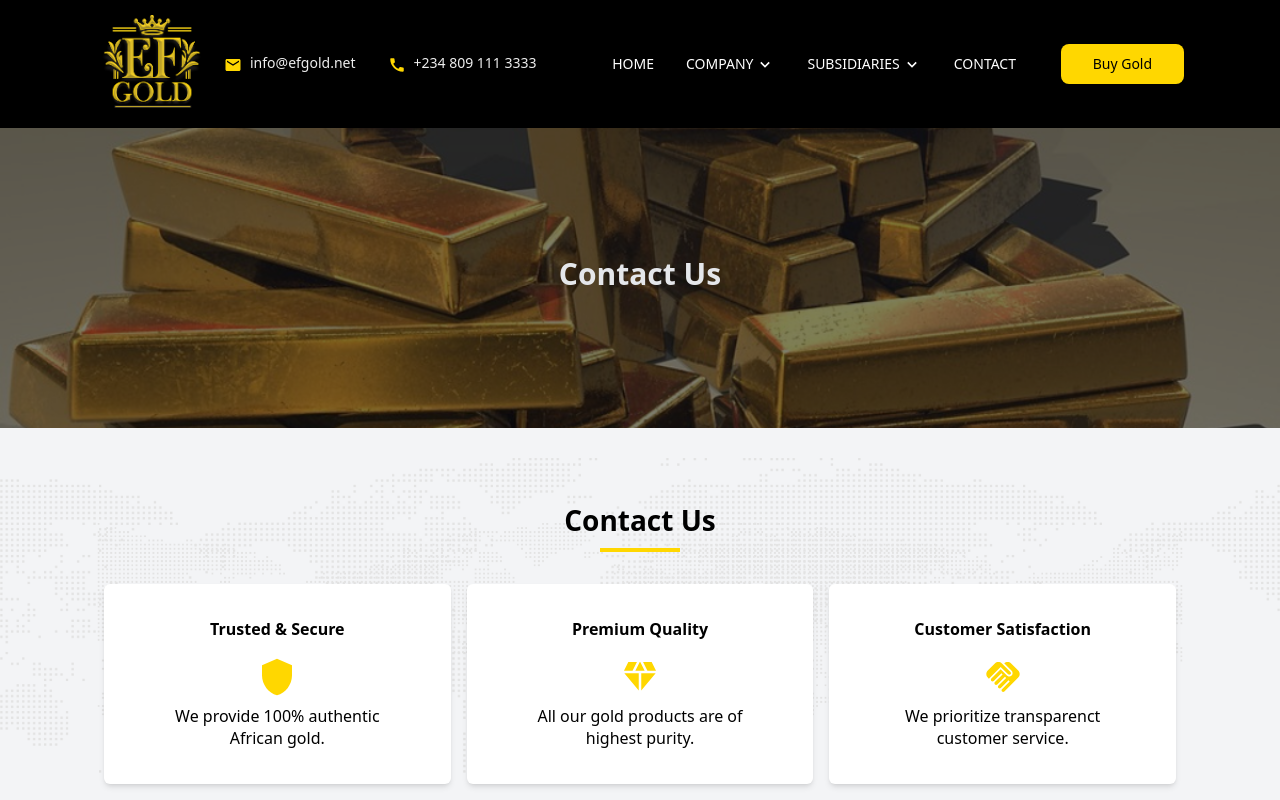
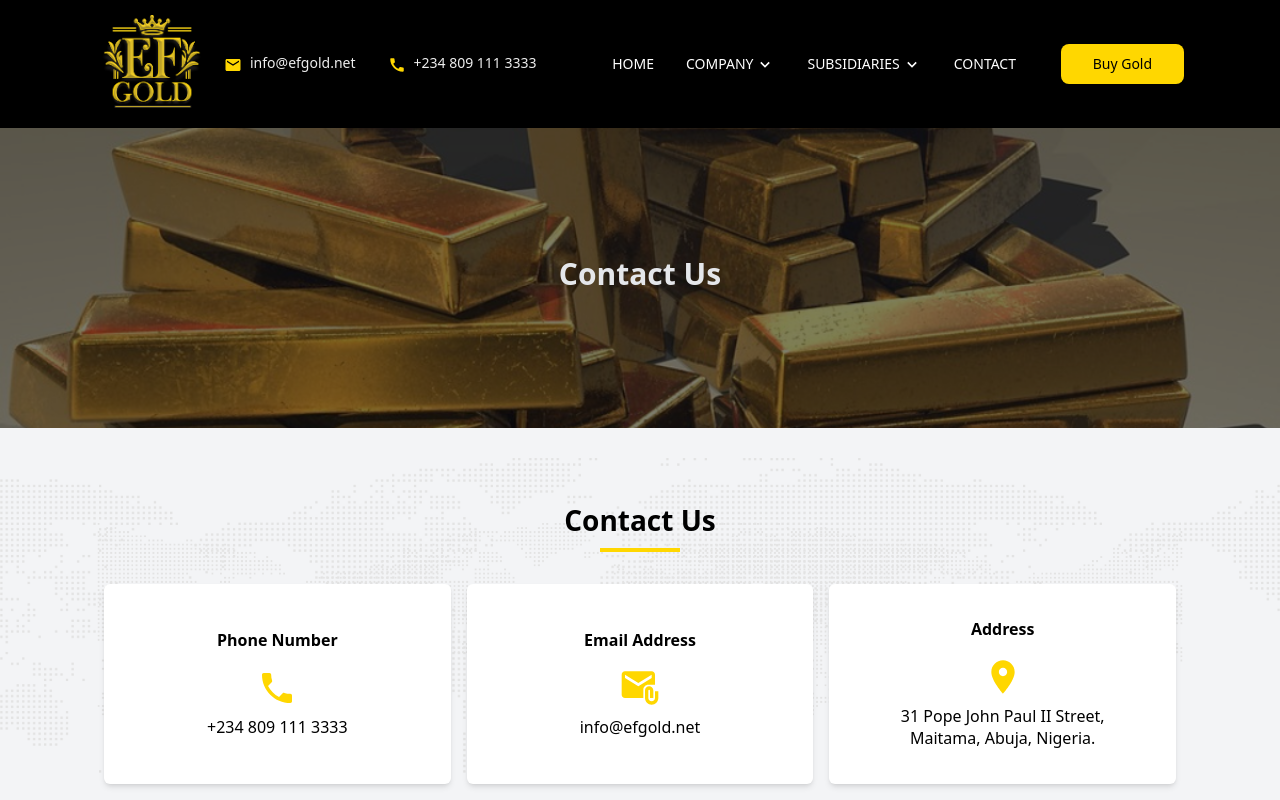
Before and after one commit to rilwanat/efgold-website, a React (Vite) app: page /contact in a window 1280 px wide. Shown: the top 800 px of the page. Built offline with nearby package versions, Linux system fonts and the light colour scheme.

Commit message:
contact info cards added

```diff
--- a/src/components/ContactPage.jsx
+++ b/src/components/ContactPage.jsx
@@ -44,10 +44,9 @@ import { motion } from "framer-motion";
 
 
 
-import ShieldIcon from '@mui/icons-material/Shield';
-import DiamondIcon from '@mui/icons-material/Diamond';
-import HandshakeIcon from '@mui/icons-material/Handshake';
-import AttachMoneyIcon from '@mui/icons-material/AttachMoney';
+import LocalPhoneIcon from '@mui/icons-material/LocalPhone';
+import AttachEmailIcon from '@mui/icons-material/AttachEmail';
+import LocationOnIcon from '@mui/icons-material/LocationOn';
 
 
 export default function ContactPage({
@@ -472,29 +471,29 @@ const handleSendMessage = async () => {
 
 <div className=' flex flex-col md:flex-row items-center justify-between mt-4 '>
   <div className='flex flex-col w-full md:w-1/3 justify-center items-center rounded-md shadow-md m-2 p-4 bg-white min-h-[200px] hover:shadow-2xl  hover:border-theme hover:border-2'>
-  <div className="mb-4" style={{ fontWeight: '600', fontSize: '16px' }}>Trusted & Secure</div>
-  <ShieldIcon className="mb-2" style={{ width: '40px', height: '40px', color: '#FFD700' }}/>
+  <div className="mb-4" style={{ fontWeight: '600', fontSize: '16px' }}>Phone Number</div>
+  <LocalPhoneIcon className="mb-2" style={{ width: '40px', height: '40px', color: '#FFD700' }}/>
 
     <div className="px-8 text-center"  style={{fontSize: '16px',   }}>
-    We provide 100% authentic African gold.
+    +234 809 111 3333
     </div>
     {/* <div className="mt-4 cursor-pointer" style={{ fontWeight: '600', color: '#FFD700' }}>Read More</div> */}
   </div>
   <div className='flex flex-col w-full md:w-1/3 justify-center items-center rounded-md shadow-md m-2 p-4 bg-white min-h-[200px] hover:shadow-2xl  hover:border-theme hover:border-2'>
 
-    <div className="mb-4" style={{ fontWeight: '600', fontSize: '16px' }}>Premium Quality</div>
-    <DiamondIcon className="mb-2" style={{ width: '40px', height: '40px', color: '#FFD700' }}/>
+    <div className="mb-4" style={{ fontWeight: '600', fontSize: '16px' }}>Email Address</div>
+    <AttachEmailIcon className="mb-2" style={{ width: '40px', height: '40px', color: '#FFD700' }}/>
     <div className="px-8 text-center"  style={{fontSize: '16px',   }}>
-    All our gold products are of highest purity.
+    info@efgold.net
     </div>
     {/* <div className="mt-4 cursor-pointer" style={{ fontWeight: '600', color: '#FFD700' }}>Read More</div> */}
   </div>
   <div className='flex flex-col w-full md:w-1/3 justify-center items-center rounded-md shadow-md m-2 p-4 bg-white min-h-[200px] hover:shadow-2xl  hover:border-theme hover:border-2'>
 
-    <div className="mb-4" style={{ fontWeight: '600', fontSize: '16px' }}>Customer Satisfaction</div>
-    <HandshakeIcon className="mb-2" style={{ width: '40px', height: '40px', color: '#FFD700' }}/>
+    <div className="mb-4" style={{ fontWeight: '600', fontSize: '16px' }}>Address</div>
+    <LocationOnIcon className="mb-2" style={{ width: '40px', height: '40px', color: '#FFD700' }}/>
     <div className="px-8 text-center"  style={{fontSize: '16px',   }}>
-    We prioritize transparenct customer service.
+    31 Pope John Paul II Street, Maitama, Abuja, Nigeria.
     </div>
     {/* <div className="mt-4 cursor-pointer" style={{ fontWeight: '600', color: '#FFD700' }}>Read More</div> */}
   </div>
```
